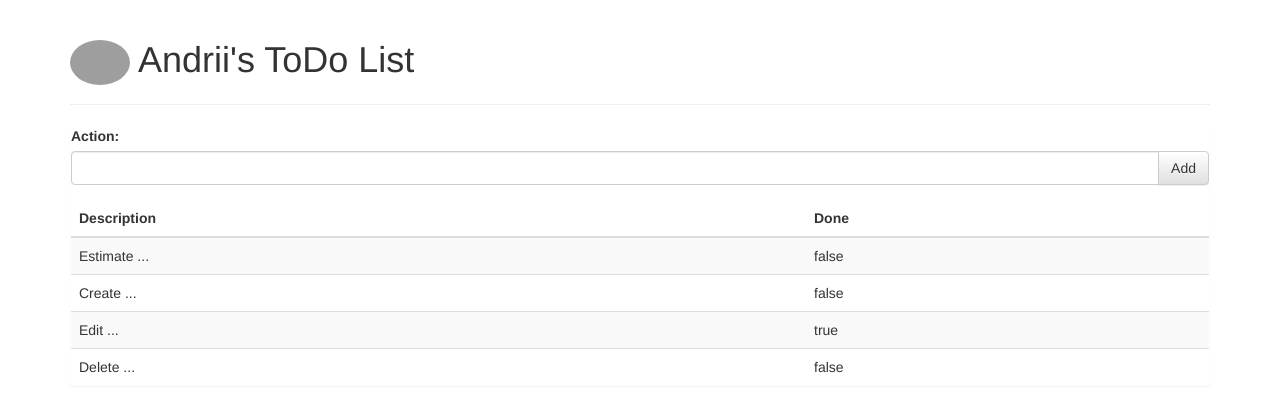
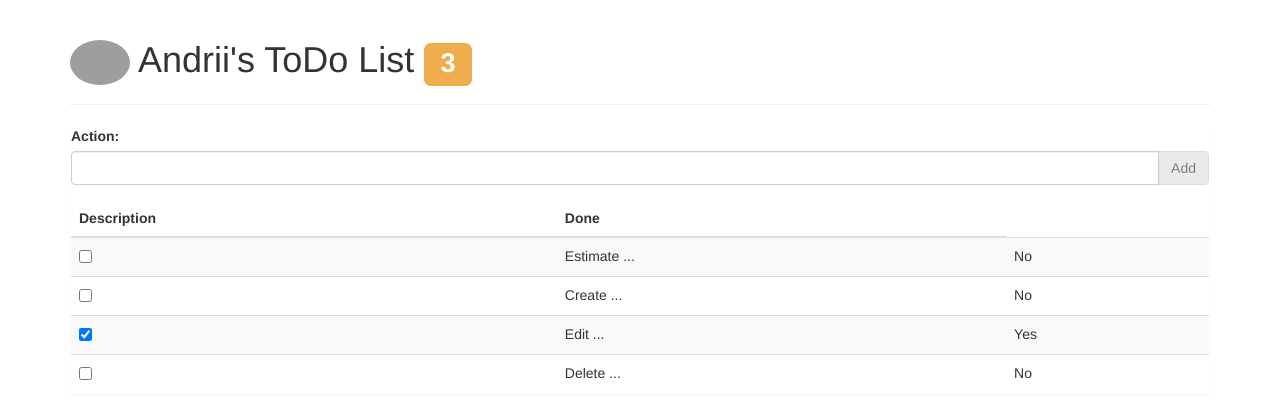
Before and after one commit to iarmolatii/angularNoviceVZ, a website: page app/index.html in a window 1280 px wide. Drawn offline with nearby package versions, Linux system fonts and the light colour scheme; grey boxes are pictures that could not be loaded.

Commit message:
todoService, incompleteCount, warningLevel

```diff
--- a/app/app.js
+++ b/app/app.js
@@ -1,6 +1,7 @@
 (function(){
     "use strict";
     angular.module("app",[])
+    .factory("todoService",todoService)
     .controller("Todo",Todo)
     .value("model",{
         user: "Andrii",
@@ -15,9 +16,34 @@
         ]
     });
 
-    function Todo($scope,model) {
+    function Todo($scope,model,todoService) {
         $scope.todo = model;
+        $scope.incompleteCount = todoService.incompleteCount;
+        $scope.warningLevel = todoService.warningLevel;
         console.log($scope.todo);
     }
 
+    function todoService() {
+        return {
+            incompleteCount, // тут точку с зарятой ставить не нужно
+            warningLevel
+        }
+
+        function incompleteCount(items) {
+            let count = 0;
+
+            // интересная форма записи - пробег по массиву
+            angular.forEach(items, (item) => {
+                if (!item.done) count++;
+            });
+
+            return count;
+        }
+
+        function warningLevel(items) {
+            return incompleteCount(items) < 3
+                ? "label-success"
+            : "label-warning";
+        }
+    }
 })();
--- a/app/index.html
+++ b/app/index.html
@@ -7,13 +7,14 @@
 	<link href="vendor/bootstrap/dist/css/bootstrap-theme.min.css" rel="stylesheet">
 	<link href="css/main.css" rel="stylesheet">
 </head>
-<body>
+<body ng-cloak>
 	<div class="container">
 		<div class="page-header">
 			<h1>
                 <!--<img class="photo" src="images/VZ.jpg">-->
                 <img class="photo" src="{{todo.userPhoto2}}">
 				{{::todo.user}}'s ToDo List
+                <span class="label label-default" ng-class="warningLevel(todo.items)" ng-if="incompleteCount(todo.items)!==0">{{incompleteCount(todo.items)}}</span>
 			</h1>
 		</div>
 		<div class="panel">
@@ -21,9 +22,9 @@
 				<div class="form-group">
 					<label for="action">Action:</label>
 					<div class="input-group">
-						<input id="action" name="action" class="form-control" />
+						<input id="action" name="action" class="form-control" ng-model="newItem.action"/>
 						<span class="input-group-btn">
-							<button class="btn btn-default">Add</button>
+							<button class="btn btn-default" ng-disabled="!newItem.action">Add</button>
 						</span>
 					</div>
 				</div>
@@ -38,8 +39,9 @@
 				</thead>
 				<tbody>
                     <tr ng-repeat="item in todo.items">
+                        <td><input type="checkbox" ng-model="item.done"></td>
                         <td>{{item.action}}</td>
-                        <td>{{item.done}}</td>
+                        <td>{{item.done ? "Yes" : "No"}}</td>
 					<!--<tr><td>Estimate...</td><td>No</td></tr>
 					<tr><td>Create...</td><td>No</td></tr>
 					<tr><td>Edit...</td><td>Yes</td></tr>
```
Also changed, not shown: README.md.
